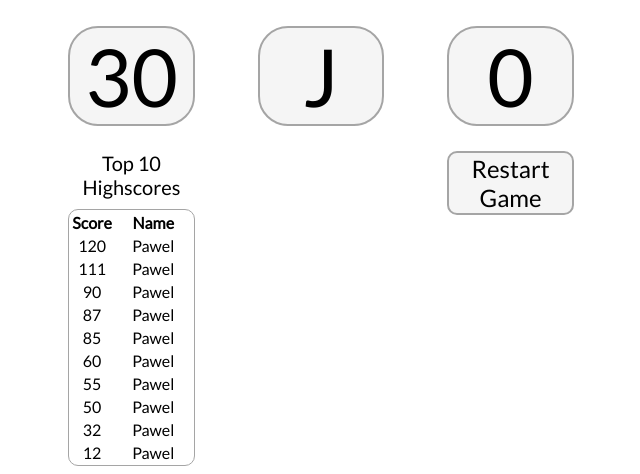
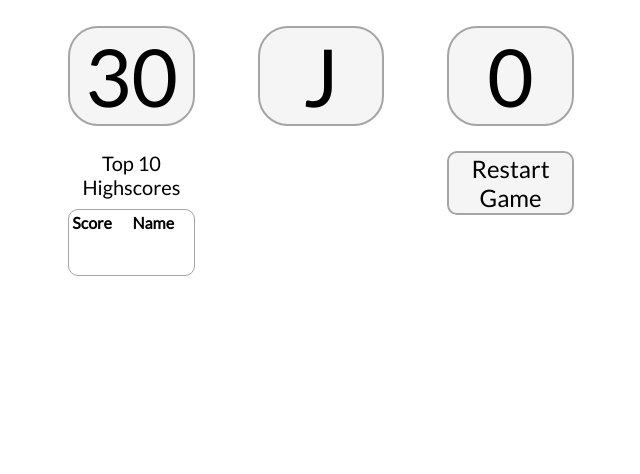
Before and after one commit to PawelKusnierek/LetterTypingGame, a PHP site: page /src/homepage.html in a window 1280 px wide. Shown: the part 386-860 px from the top of the page, without its empty margins (319-959 px from the left). After the commit the page ends 662 px from the top, so only its background shows below. Run offline with PHP 8.4, Linux system fonts and the light colour scheme; lists and menus that the app fills with data are empty.

Commit message:
adding query to populate the table with highscores

```diff
--- a/src/homepage.html
+++ b/src/homepage.html
@@ -26,7 +26,7 @@
         <p id="number" class="box-styling">30</p>
     </div>
     <div class="box-item">
-        <p id="letterOnScreen" class="box-styling">K</p>
+        <p id="letterOnScreen" class="box-styling"></p>
     </div>
     <div class="box-item">
         <p id="scoreDisplay" class="box-styling">0</p>
@@ -43,45 +43,44 @@
                     <th class="dbName">Name</th>
                 </tr>
                 <tr>
-                    <td class="dbResult">120</td>
-                    <td class="dbName">Pawel</td>
+                    <td class="dbResult" id="dbResult1"></td>
+                    <td class="dbName" id="dbName1"></td>
                 </tr>
                 <tr class="whiteBackground">
-                    <td class="dbResult">111</td>
-                    <td class="dbName">Pawel</td>
-
+                    <td class="dbResult" id="dbResult2"></td>
+                    <td class="dbName" id="dbName2"></td>
                 </tr>
                 <tr>
-                    <td class="dbResult">90</td>
-                    <td class="dbName">Pawel</td>
+                    <td class="dbResult" id="dbResult3"></td>
+                    <td class="dbName" id="dbName3"></td>
                 </tr>
                 <tr class="whiteBackground">
-                    <td class="dbResult">87</td>
-                    <td class="dbName">Pawel</td>
+                    <td class="dbResult" id="dbResult4"></td>
+                    <td class="dbName" id="dbName4"></td>
                 </tr>
                 <tr>
-                    <td class="dbResult">85</td>
-                    <td class="dbName">Pawel</td>
+                    <td class="dbResult" id="dbResult5"></td>
+                    <td class="dbName" id="dbName5"></td>
                 </tr>
                 <tr class="whiteBackground">
-                    <td class="dbResult">60</td>
-                    <td class="dbName">Pawel</td>
+                    <td class="dbResult" id="dbResult6"></td>
+                    <td class="dbName" id="dbName6"></td>
                 </tr>
                 <tr>
-                    <td class="dbResult">55</td>
-                    <td class="dbName">Pawel</td>
+                    <td class="dbResult" id="dbResult7"></td>
+                    <td class="dbName" id="dbName7"></td>
                 </tr>
                 <tr class="whiteBackground">
-                    <td class="dbResult">50</td>
-                    <td class="dbName">Pawel</td>
+                    <td class="dbResult" id="dbResult8"></td>
+                    <td class="dbName" id="dbName8"></td>
                 </tr>
                 <tr>
-                    <td class="dbResult">32</td>
-                    <td class="dbName">Pawel</td>
+                    <td class="dbResult" id="dbResult9"></td>
+                    <td class="dbName" id="dbName9"></td>
                 </tr>
                 <tr class="whiteBackground">
-                    <td class="dbResult">12</td>
-                    <td class="dbName">Pawel</td>
+                    <td class="dbResult" id="dbResult10"></td>
+                    <td class="dbName" id="dbName10"></td>
                 </tr>
             </table>
         </div>
@@ -91,7 +90,8 @@
             <p id="finalScore"></p>
             <p id="submitScore"></p>
             <form method="post" class="invisible nameForm" id="nameForm">
-                <input type="text" name="name" id="name" title="" autocomplete="off">
+                <input type="text" name="name" id="name" title="" maxlength="10" autocomplete="off"
+                       placeholder="10 characters maximum">
                 <input type="submit" name="submit" id="submit">
             </form>
         </div>
--- a/src/scripts/javascript/game_logic.js
+++ b/src/scripts/javascript/game_logic.js
@@ -113,6 +113,6 @@ function submitScore() {
 function addRecordToDb() {
     $.ajax({
         url: "/src/scripts/php/increment_total.php",
-        type: "post",
+        type: "post"
     });
 }
```
Also changed, not shown: index.php (+51 -0 lines).
